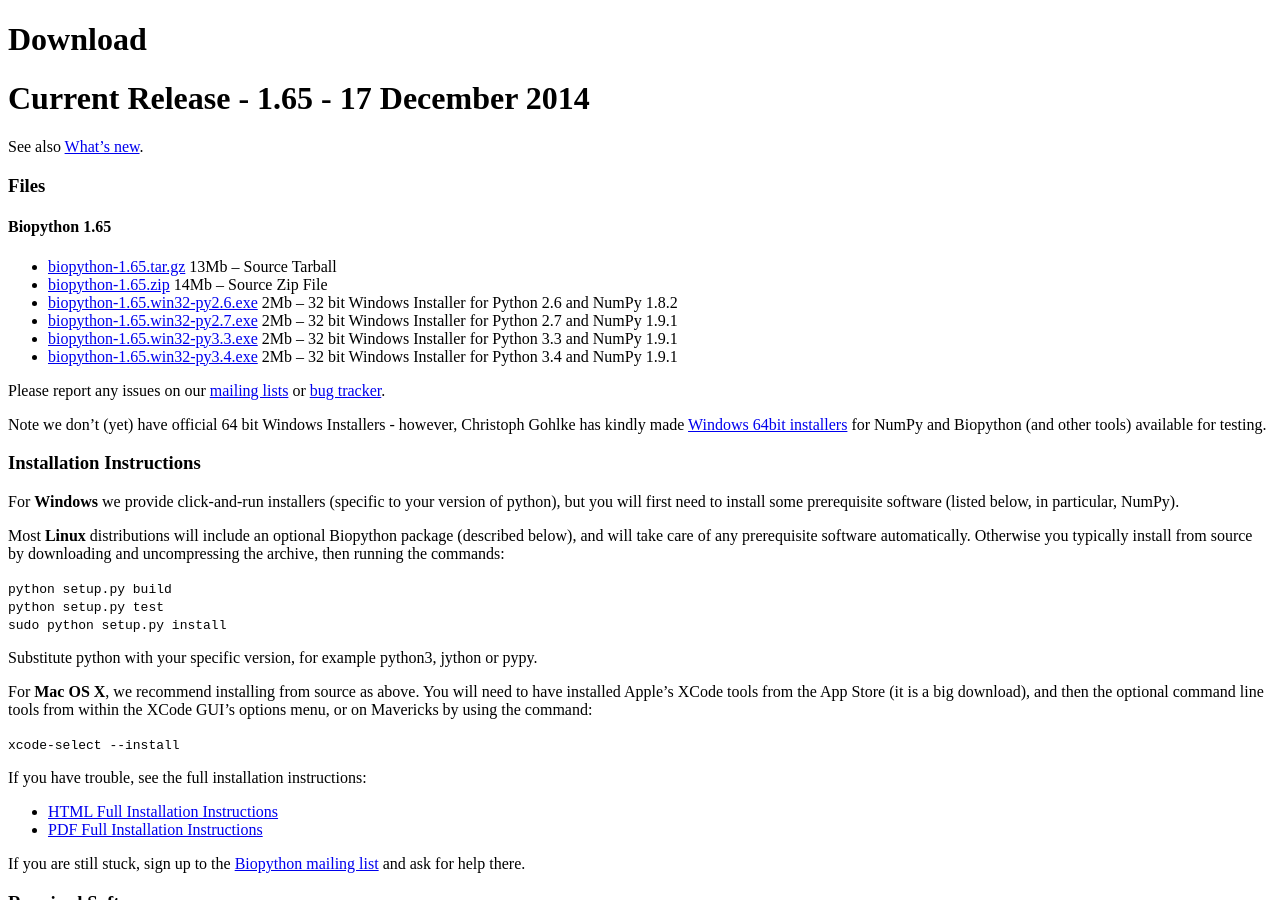
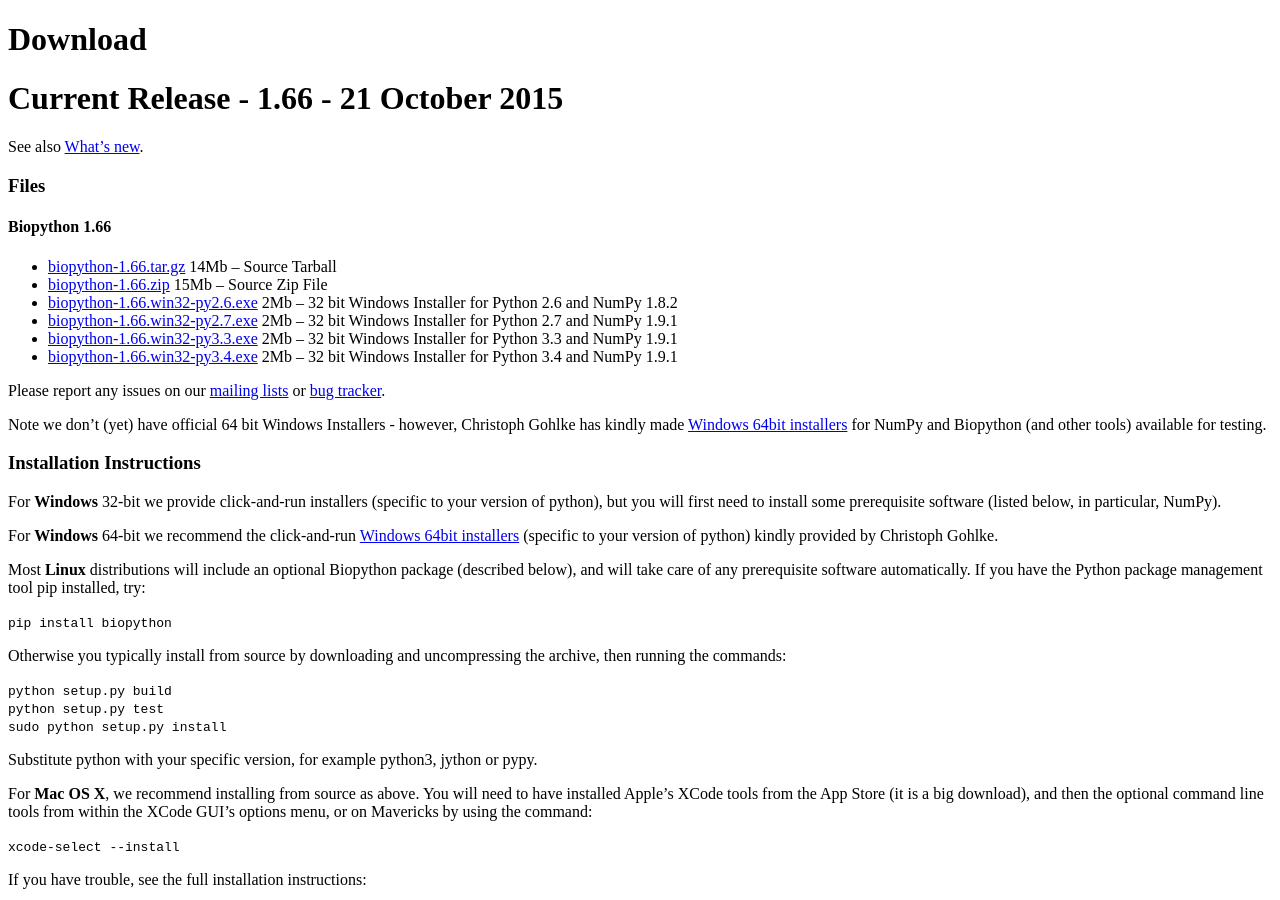
Before and after one commit to biopython/biopython.github.io, a Jekyll site: the page built from wiki/Download.md, in a window 1280 px wide and 900 px high. Built offline with Jekyll 4.4.1, drawn with Linux system fonts in a browser that asks for light colours.

Commit message:
/* Current Release - 1.65 - 21 October 2015 */

```diff
--- a/wiki/Download.md
+++ b/wiki/Download.md
@@ -4,27 +4,27 @@ permalink: wiki/Download
 layout: wiki
 ---
 
-Current Release - 1.65 - 17 December 2014
-=========================================
+Current Release - 1.66 - 21 October 2015
+========================================
 
 See also [What's
 new](https://github.com/biopython/biopython/raw/master/NEWS).
 
 ### Files
 
-#### Biopython 1.65
+#### Biopython 1.66
 
--   [biopython-1.65.tar.gz](http://biopython.org/DIST/biopython-1.65.tar.gz)
-    13Mb -- Source Tarball
--   [biopython-1.65.zip](http://biopython.org/DIST/biopython-1.65.zip)
-    14Mb -- Source Zip File
--   [biopython-1.65.win32-py2.6.exe](http://biopython.org/DIST/biopython-1.65.win32-py2.6.exe)
+-   [biopython-1.66.tar.gz](http://biopython.org/DIST/biopython-1.66.tar.gz)
+    14Mb -- Source Tarball
+-   [biopython-1.66.zip](http://biopython.org/DIST/biopython-1.66.zip)
+    15Mb -- Source Zip File
+-   [biopython-1.66.win32-py2.6.exe](http://biopython.org/DIST/biopython-1.66.win32-py2.6.exe)
     2Mb -- 32 bit Windows Installer for Python 2.6 and NumPy 1.8.2
--   [biopython-1.65.win32-py2.7.exe](http://biopython.org/DIST/biopython-1.65.win32-py2.7.exe)
+-   [biopython-1.66.win32-py2.7.exe](http://biopython.org/DIST/biopython-1.66.win32-py2.7.exe)
     2Mb -- 32 bit Windows Installer for Python 2.7 and NumPy 1.9.1
--   [biopython-1.65.win32-py3.3.exe](http://biopython.org/DIST/biopython-1.65.win32-py3.3.exe)
+-   [biopython-1.66.win32-py3.3.exe](http://biopython.org/DIST/biopython-1.66.win32-py3.3.exe)
     2Mb -- 32 bit Windows Installer for Python 3.3 and NumPy 1.9.1
--   [biopython-1.65.win32-py3.4.exe](http://biopython.org/DIST/biopython-1.65.win32-py3.4.exe)
+-   [biopython-1.66.win32-py3.4.exe](http://biopython.org/DIST/biopython-1.66.win32-py3.4.exe)
     2Mb -- 32 bit Windows Installer for Python 3.4 and NumPy 1.9.1
 
 Please report any issues on our [mailing
@@ -38,14 +38,23 @@ Biopython (and other tools) available for testing.
 
 ### Installation Instructions
 
-For **Windows** we provide click-and-run installers (specific to your
-version of python), but you will first need to install some prerequisite
-software (listed below, in particular, NumPy).
+For **Windows** 32-bit we provide click-and-run installers (specific to
+your version of python), but you will first need to install some
+prerequisite software (listed below, in particular, NumPy).
+
+For **Windows** 64-bit we recommend the click-and-run [Windows 64bit
+installers](http://www.lfd.uci.edu/~gohlke/pythonlibs/) (specific to
+your version of python) kindly provided by Christoph Gohlke.
 
 Most **Linux** distributions will include an optional Biopython package
 (described below), and will take care of any prerequisite software
-automatically. Otherwise you typically install from source by
-downloading and uncompressing the archive, then running the commands:
+automatically. If you have the Python package management tool pip
+installed, try:
+
+`pip install biopython`
+
+Otherwise you typically install from source by downloading and
+uncompressing the archive, then running the commands:
 
 `python setup.py build`
 `python setup.py test`
```
Also changed, not shown: 1 other file.
